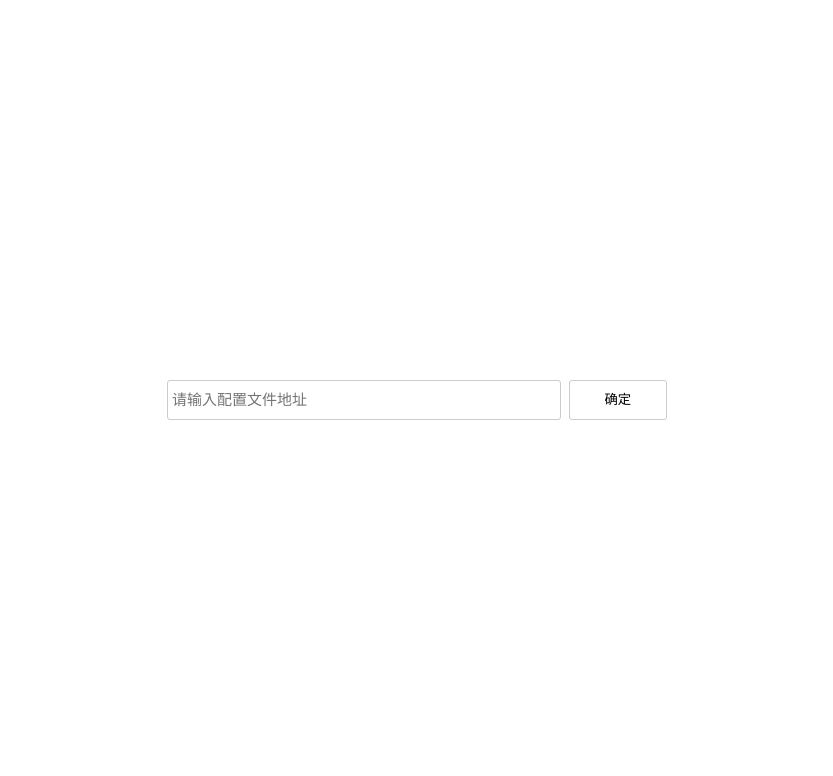
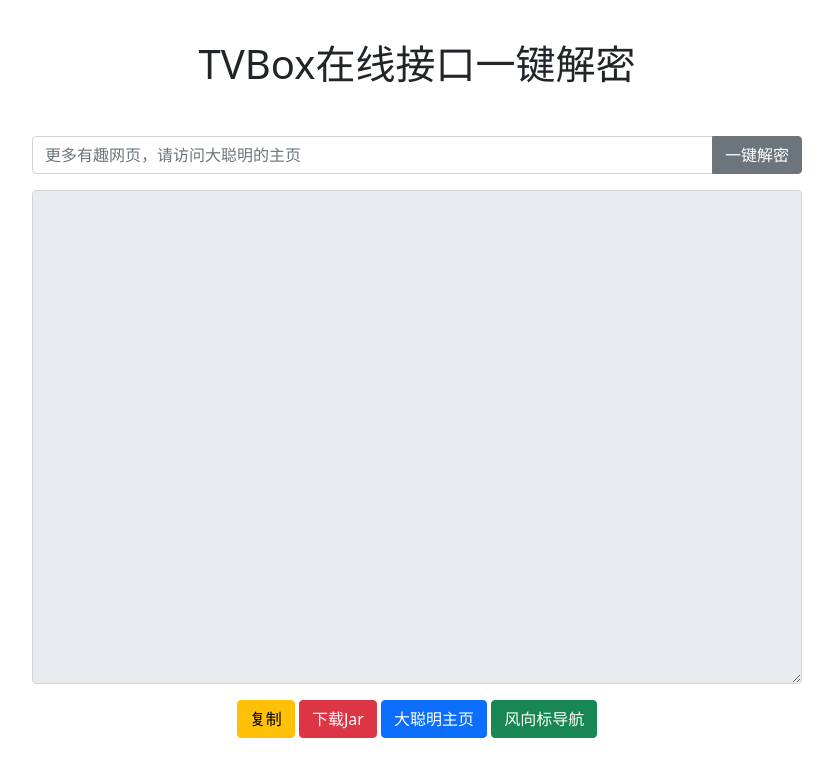
Before and after one commit to congcong999/alain, a plain HTML site: page jx/肥猫是个雷锋.html in a window 1280 px wide. Shown: the whole page, without its empty margins (223-1056 px from the left). Drawn offline with nearby package versions, Linux system fonts and the light colour scheme.

Commit message:
Add files via upload

```diff
--- a/jx/肥猫是个雷锋.html
+++ b/jx/肥猫是个雷锋.html
@@ -1,162 +1,106 @@
+
 <!DOCTYPE html>
-<html lang="en">
+<html>
+<head>
+    <meta charset="UTF-8">
+    <meta name="viewport" content="width=device-width, initial-scale=1">
+    <title>TVBox接口一键解密</title>
+    <!-- 引入Bootstrap样式库 -->
+    <link rel="stylesheet" href="https://cdn.bootcdn.net/ajax/libs/twitter-bootstrap/5.0.0/css/bootstrap.min.css">
+    <style>
+        body {
+            margin-top: 40px;
+        }
+        .container {
+            max-width: 800px;
+            margin: 0 auto;
+            padding: 0 15px;
+        }
+        .input-group {
+            margin-bottom: 20px;
+        }
+        .loading {
+            display: none;
+            margin-top: 20px;
+        }
+        @media (max-width: 768px) {
+            .container {
+                max-width: 100%;
+            }
+        }
+    </style>
+</head>
+<body>
+    <div class="container">
+        <h1 class="text-center mb-5">TVBox在线接口一键解密</h1>
+        <div class="input-group mb-3">
+            <input type="text" class="form-control" id="url" value="" placeholder="更多有趣网页，请访问大聪明的主页">
+            <button class="btn btn-secondary" type="button" onclick="crawl()">一键解密</button>
+        </div>
 
-<head>
-  <meta charset="UTF-8">
-  <meta http-equiv="X-UA-Compatible" content="IE=edge">
-  <meta name="viewport" content="width=device-width, initial-scale=1.0">
-  <title>配置解密</title>
-  <style type="text/css">
-    * {
-      margin: 0;
-      padding: 0;
-      background-color: rgb(255, 255, 255);
-      box-sizing: border-box;
-    }
+        <div class="text-center loading" id="loading">
+          <div class="spinner-border" role="status">
+            卍<span class="visually-hidden">Loading...</span>
+          </div>
+        </div>
 
-    html {
-      height: 100%;
-      width: 100%;
-      padding: 0 20px;
-    }
+        <textarea class="form-control" id="result" cols="80" rows="20" readonly></textarea>
+        <div class="text-center mt-3">
+             <button class="btn btn-warning" onclick="copyText()">复制</button>
+            <button class="btn btn-danger" onclick="downloadJar()">下载Jar</button>
+            <a href="http://xduo.app"  target="_blank"class="btn btn-primary">大聪明主页</a>
+            <a href="https://yydsys.top"  target="_blank"class="btn btn-success">风向标导航</a>
+        </div>
+    </div>
+    <!-- 引入Bootstrap JS库 -->
+    <script src="https://cdn.bootcdn.net/ajax/libs/twitter-bootstrap/5.0.0/js/bootstrap.min.js"></script>
+    <script>
+        function crawl() {
+            var xhr = new XMLHttpRequest();
+            var url = document.getElementById('url').value;
+            var resultBox = document.getElementById('result');
+            xhr.open("GET", "crawler.php?url=" + encodeURIComponent(url), true);
+            xhr.onreadystatechange = function() {
+                if (xhr.readyState == 4 && xhr.status == 200) {
+                    resultBox.value = xhr.responseText;
+                    document.getElementById('loading').style.display = 'none';
+                }
+            };
+            resultBox.value = '';
+            document.getElementById('loading').style.display = 'block';
+            xhr.send();
+        }
+        function downloadJar() {
+            var resultBox = document.getElementById('result');
+            var url = resultBox.value.match(/"spider":"(.*?)"/)[1];
+            if (url.includes(';md5;')) {
+                url = url.split(';md5;')[0];
+            }
+            fetch(url, {headers: {'User-Agent': 'okhttp'}})
+            .then(function(response) {
+                return response.blob();
+            })
+            .then(function(blob) {
+                var downloadUrl = URL.createObjectURL(blob);
+                var a = document.createElement('a');
+                a.href = downloadUrl;
+                a.download = 'file.jar';
+                a.click();
+                URL.revokeObjectURL(downloadUrl);
+                document.getElementById('loading').style.display = 'none';
+            });
+            document.getElementById('loading').style.display = 'block';
+        }
 
-    body {
-      width: 100%;
-      height: 100%;
-      background: white;
-      display: flex;
-      /*垂直方向居中*/
-      align-items: center;
-      /*水平方向居中*/
-      justify-content: center;
-    }
-
-    .content {
-      width: 500px;
-      height: 40px;
-      background: white;
-      display: flex;
-      align-items: center;
-      justify-content: space-around;
-    }
-
-    .ctxt {
-      color: #333;
-      line-height: normal;
-      font-family: "Microsoft YaHei", Tahoma, Verdana, SimSun;
-      font-style: normal;
-      font-variant: normal;
-      font-size-adjust: none;
-      font-stretch: normal;
-      font-weight: normal;
-      margin-top: 0px;
-      margin-bottom: 0px;
-      margin-left: 0px;
-      padding-top: 4px;
-      padding-right: 4px;
-      padding-bottom: 4px;
-      padding-left: 4px;
-      font-size: 15px;
-      outline-width: medium;
-      outline-style: none;
-      outline-color: invert;
-      border-top-left-radius: 3px;
-      border-top-right-radius: 3px;
-      border-bottom-left-radius: 3px;
-      border-bottom-right-radius: 3px;
-      text-shadow: 0px 1px 2px #fff;
-      background-attachment: scroll;
-      background-repeat: repeat-x;
-      background-position-x: left;
-      background-position-y: top;
-      background-size: auto;
-      background-origin: padding-box;
-      background-clip: border-box;
-      background-color: rgb(255, 255, 255);
-      margin-right: 8px;
-      border-top-color: #ccc;
-      border-right-color: #ccc;
-      border-bottom-color: #ccc;
-      border-left-color: #ccc;
-      border-top-width: 1px;
-      border-right-width: 1px;
-      border-bottom-width: 1px;
-      border-left-width: 1px;
-      border-top-style: solid;
-      border-right-style: solid;
-      border-bottom-style: solid;
-      border-left-style: solid;
-    }
-
-    .ctxt:focus {
-      border: 1px solid #fafafa;
-      -webkit-box-shadow: 0px 0px 6px #007eff;
-      -moz-box-shadow: 0px 0px 5px #007eff;
-      box-shadow: 0px 0px 5px #007eff;
-    }
-
-    #in {
-      width: 80%;
-      height: 100%;
-    }
-
-    #btn {
-      width: 20%;
-      height: 100%;
-    }
+        function copyText() {
+          var copyText = document.getElementById("result");
+          copyText.select();
+          copyText.setSelectionRange(0, 99999);
+          document.execCommand("copy");
+          alert("偷取成功！");
+        }
 
 
-    .btm {
-      color: #000000;
-      background-color: #FFFFFF;
-      font-size: 23rpx;
-      line-height: 100%;
-      text-align: center;
-      margin: 0 0;
-      margin-left: auto;
-      padding-top: 4px;
-      padding-right: 4px;
-      padding-bottom: 4px;
-      padding-left: 4px;
-      border-radius: 3px;
-      cursor: pointer;
-      border-top-color: #ccc;
-      border-right-color: #ccc;
-      border-bottom-color: #ccc;
-      border-left-color: #ccc;
-      border-top-width: 1px;
-      border-right-width: 1px;
-      border-bottom-width: 1px;
-      border-left-width: 1px;
-      border-top-style: solid;
-      border-right-style: solid;
-      border-bottom-style: solid;
-      border-left-style: solid;
-    }
-    .btm:hover {
-      background-color: #ccc;
-    }
-  </style>
-</head>
-
-<body>
-  <div class="content">
-    <input id="in" type="text" class="ctxt" placeholder="请输入配置文件地址" />
-    <button id="btn" class="btm" type="button">确定</button>
-  </div>
+    </script>
 </body>
-<script>
-  var inp = document.getElementById('in');
-  var btn = document.getElementById('btn');
-  btn.onclick = function() {
-    var url = inp.value;
-    if (url == '') {
-      alert('请输入配置文件地址');
-      return;
-    }
-    inp.value = ""
-    window.open("/api?url=" + url);
-  }
-</script>
-
 </html>
```
